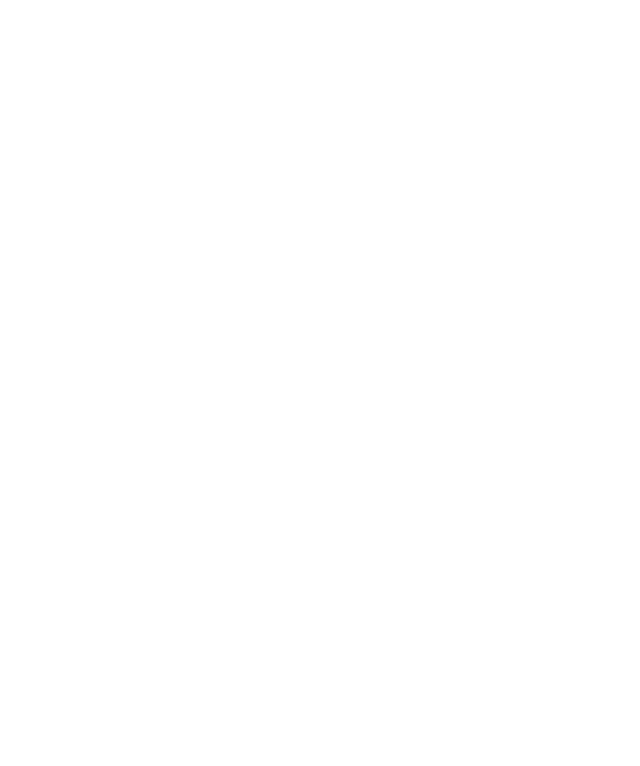
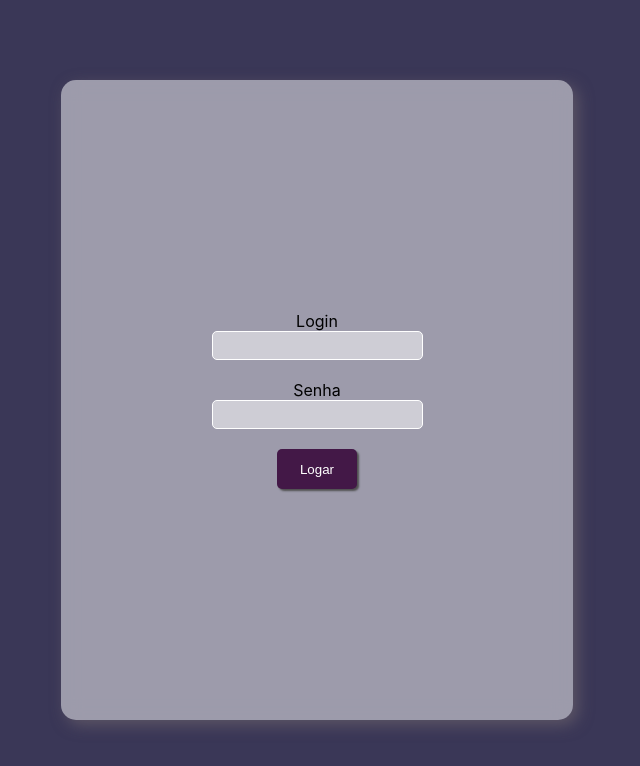
Before and after one commit to vinikir/vendasFront, a React (Create React App) app: page / in a window 1280 px wide. Shown: the top 766 px of the page, without its empty margins (323-963 px from the left). Built offline with nearby package versions, Linux system fonts and the light colour scheme.

Commit message:
tela de login e login

```diff
--- a/package.json
+++ b/package.json
@@ -6,6 +6,7 @@
     "@testing-library/jest-dom": "^5.17.0",
     "@testing-library/react": "^13.4.0",
     "@testing-library/user-event": "^13.5.0",
+    "axios": "^1.7.2",
     "react": "^18.3.1",
     "react-dom": "^18.3.1",
     "react-router-dom": "^6.23.1",
--- a/src/Routes/routes.js
+++ b/src/Routes/routes.js
@@ -8,8 +8,8 @@
     Outlet
 } from 'react-router-dom'
 
-import Login from '../screens/Login'
-
+import Login from '../screens/login/Login'
+import Index from '../screens/Index'
 const Rotas = () => {
 
     return (
@@ -17,6 +17,7 @@
             <Routes>
                 <Route index element={<Login />} />
                 <Route path="/" element={<Login />} />
+                <Route path="/index" element={<Index />} />
             </Routes>
         </BrowserRouter>
     )
--- /dev/null
+++ b/src/components/modal/modal.css
@@ -0,0 +1,38 @@
+.modal-overlay {
+    position: fixed;
+    top: 0;
+    left: 0;
+    width: 100%;
+    height: 100%;
+    background-color: rgba(0, 0, 0, 0.5); /* Fundo semitransparente */
+    display: flex;
+    align-items: center;
+    justify-content: center;
+  }
+
+  /* Estilos do conteúdo do modal */
+  .modal-content {
+    background-color: #fff;
+    padding: 20px;
+    border-radius: 5px;
+    box-shadow: 0px 0px 10px rgba(0, 0, 0, 0.2);
+    max-width: 800px; /* Largura máxima do modal */
+    margin: 0 auto; /* Centralizar o modal na tela */
+  }
+
+  /* Estilos do botão de fechar */
+  .close-button {
+    position: absolute;
+    top: 10px;
+    right: 10px;
+    cursor: pointer;
+    font-size: 20px;
+    font-weight: bold;
+  }
+
+  /* Estilos adicionais para responsividade */
+  @media screen and (max-width: 600px) {
+    .modal-content {
+      max-width: 95%; /* Ajustar largura em telas menores */
+    }
+  }
--- /dev/null
+++ b/src/components/modal/modal.js
@@ -0,0 +1,19 @@
+import './modal.css'
+
+const Modal = ({showModal, handleClose, msg}) => {
+    console.log(showModal)
+    if(showModal === true){
+        return(
+            <div className="modal-overlay">
+            <div className="modal-content">
+                <span className="close-button" onClick={handleClose}>&times;</span>
+                <p>{msg}</p>
+                <button onClick={handleClose}>Fechar Modal</button>
+            </div>
+            </div>
+        )
+    }
+
+}
+
+export default Modal
--- /dev/null
+++ b/src/connection/connection.js
@@ -0,0 +1,17 @@
+import axios from 'axios'
+
+
+const api = axios.create({
+
+
+    baseURL:"http://127.0.0.1:3300/",
+
+    timeout: 30000,
+    headers: {
+        'Content-Type':'application/json; charset=utf-8',
+    }
+
+})
+
+
+export default api
--- /dev/null
+++ b/src/screens/Index.js
@@ -0,0 +1,9 @@
+const Index = () => {
+    return (
+        <div>
+            asdasd
+        </div>
+    )
+}
+
+export default Index
--- a/src/screens/Login.js
+++ /dev/null
@@ -1,9 +0,0 @@
-const Login = () => {
-    return (
-        <div>
-
-        </div>
-    )
-}
-
-export default Login
--- /dev/null
+++ b/src/screens/login/Login.js
@@ -0,0 +1,73 @@
+import React, { useState} from "react"
+import api from "../../connection/connection"
+import './login.css'
+
+import Modal from "../../components/modal/modal"
+const Login = () => {
+    const [ login, setLogin ] = useState("")
+    const [ senha, setSenha ]  = useState("")
+    const [ msgModal, setMsgModal] = useState("")
+    const [ modalAberta, setModalAberta] = useState(false)
+
+    const logar = () => {
+
+        if(login.trim() == ""){
+            setModalAberta(true)
+            setMsgModal("O login é obrigatorio")
+            return
+        }
+
+        if(senha.trim() == ""){
+            setModalAberta(true)
+            setMsgModal("A senha é obrigatoria")
+            return
+        }
+        api.post('login',{ login, senha}).then((res) => {
+            console.log(res)
+            window.location.href = "/index"
+
+        }).catch((er) => {
+
+            setModalAberta(true)
+            setMsgModal(er.response.data.valor)
+            console.log(er.response.data.valor)
+        })
+
+    }
+
+    return (
+        <div className="container">
+
+            <div className="subContainer">
+
+                <div className="divInput">
+                    <label>Login</label>
+                    <input value={login} className="inputLogin" onChange={(e) => setLogin(e.target.value)}  />
+                </div>
+
+                <div className="divInput">
+                    <label>Senha</label>
+                    <input value={senha} type="password" className="inputLogin" onChange={(e) => setSenha(e.target.value)}  />
+                </div>
+
+                <div className="divInput">
+                    <button onClick={() => {
+                        logar()
+                    }} className="botaoLogin">
+                        Logar
+                    </button>
+                </div>
+
+            </div>
+
+            <Modal
+                msg={msgModal}
+                showModal={modalAberta}
+                handleClose={() => {setModalAberta(false)}}
+            />
+
+        </div>
+    )
+}
+
+export default Login
--- /dev/null
+++ b/src/screens/login/login.css
@@ -0,0 +1,58 @@
+.container{
+    display: flex;
+    background-color: #3A3757;
+    height: 100vh;
+    width: 100vw;
+    align-items: center;
+    justify-content: center;
+}
+
+.subContainer{
+    display: flex;
+    align-items: center;
+    justify-content: center;
+    flex-direction: column;
+    height: 80%;
+    width: 40%;
+    backdrop-filter: blur(10px); /* Aplica um desfoque de 10px */
+    background-color: rgba(255, 255, 255, 0.5);
+    border-radius: 15px;
+    box-shadow: 5px 5px 15px rgba(128, 116, 116, 0.5);
+}
+
+.divInput{
+    display: flex;
+    align-items: center;
+    justify-content: center;
+    flex-direction: column;
+    padding: 10px;
+}
+
+.inputLogin{
+    background-color: rgba(255, 255, 255, 0.5);
+    color: black;
+    border: 1px solid #fff;
+    padding: 5px;
+    border-radius: 5px;
+    font-size: 15px;
+}
+
+.inputLogin:focus{
+    background-color: rgba(255, 255, 255, 0.5);
+    color: black;
+    border: 1px solid #fff;
+}
+
+.botaoLogin{
+   height: 40px;
+   width:  80px;
+   background-color: #431847;
+   border-radius: 5px;
+   box-shadow: 2px 2px 2px rgb(80,80,80);
+   border-color: transparent;
+   color:#fff
+}
+
+.botaoLogin:hover{
+    background-color: rgb(50, 50, 50);
+}
```
Also changed, not shown: 1 other file (tests, documents, lock files or other folders).
